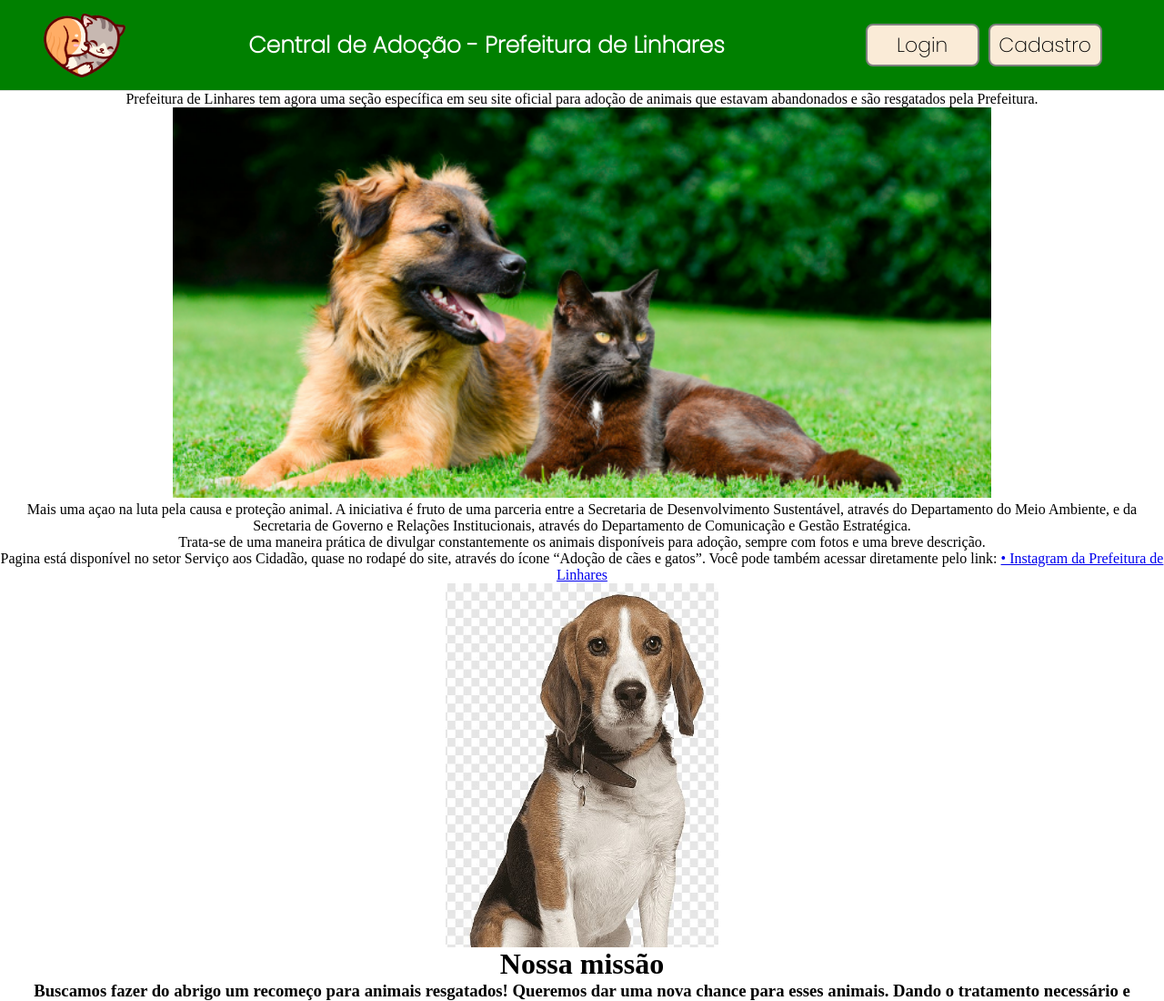
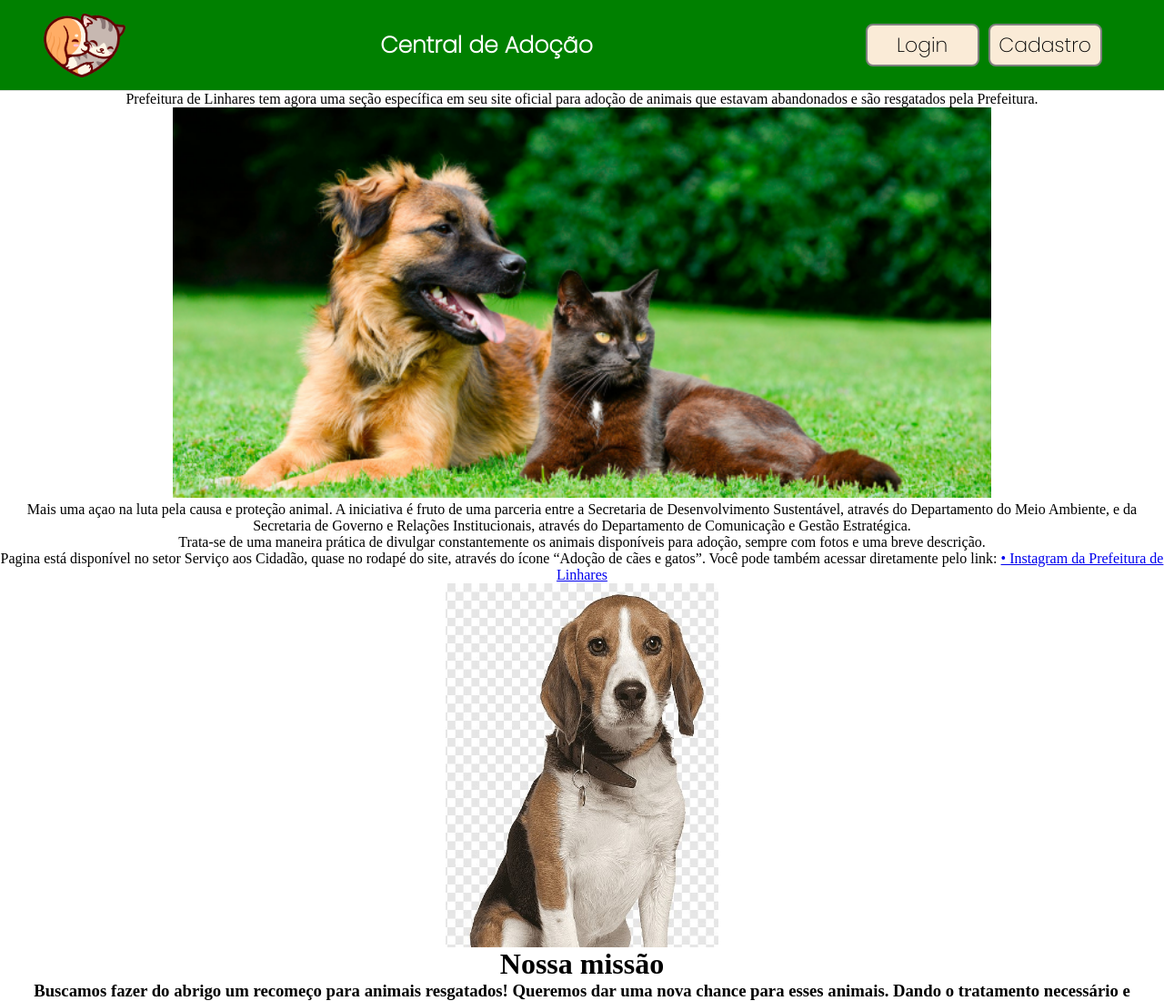
Before and after one commit to kaillaen/adocao-de-animais, a plain HTML site: page index.html in a window 1280 px wide. Shown: the top 1100 px of the page at 91% size. Drawn offline with Linux system fonts and the light colour scheme.

Commit message:
Update index.html

```diff
--- a/index.html
+++ b/index.html
@@ -16,7 +16,7 @@
       <img src="imagens/logo.png" width="100%" height="100%">
     </div>
 
-    <h1 id="estilo_titulo">Central de Adoção - Prefeitura de Linhares</h1>
+    <h1 id="estilo_titulo">Central de Adoção</h1>
 
     <div id="estilo_acesso">
       <a id="estilo_link" href="login.html">Login</a>
```
